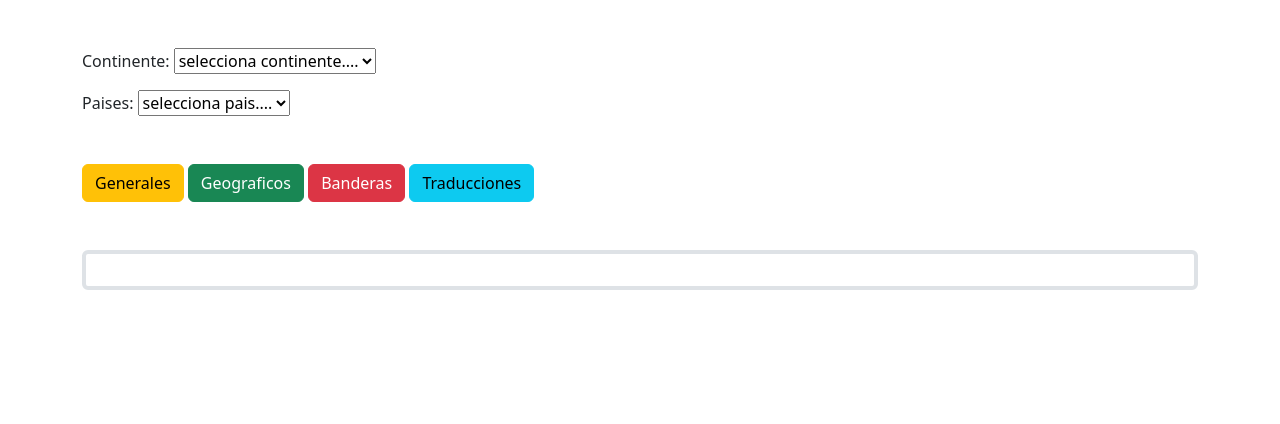
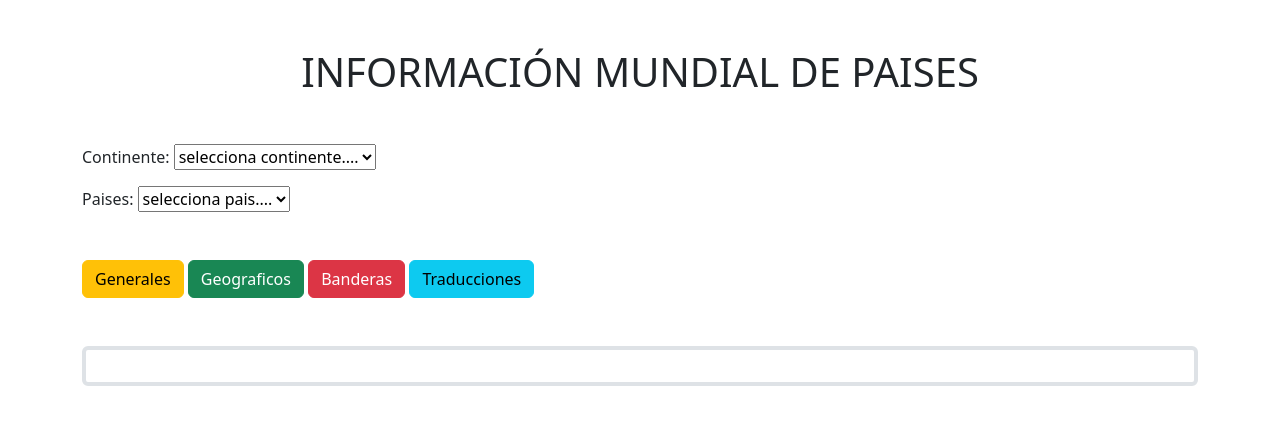
Before and after one commit to kouski/Countries-information, a website with bundled scripts: page index.html in a window 1280 px wide. Built offline with nearby package versions, Linux system fonts and the light colour scheme.

Commit message:
añadir titulo

```diff
--- a/index.html
+++ b/index.html
@@ -9,6 +9,7 @@
 </head>
 <body>
     <div class="container mt-5">
+        <h1 class="text-center ">INFORMACIÓN MUNDIAL DE PAISES</h1>
         <div class="mt-5 mb-3">Continente: <select id="continente">
                 <option value="0">selecciona continente....</option>
                 <option value="europe">Europa</option>
```
